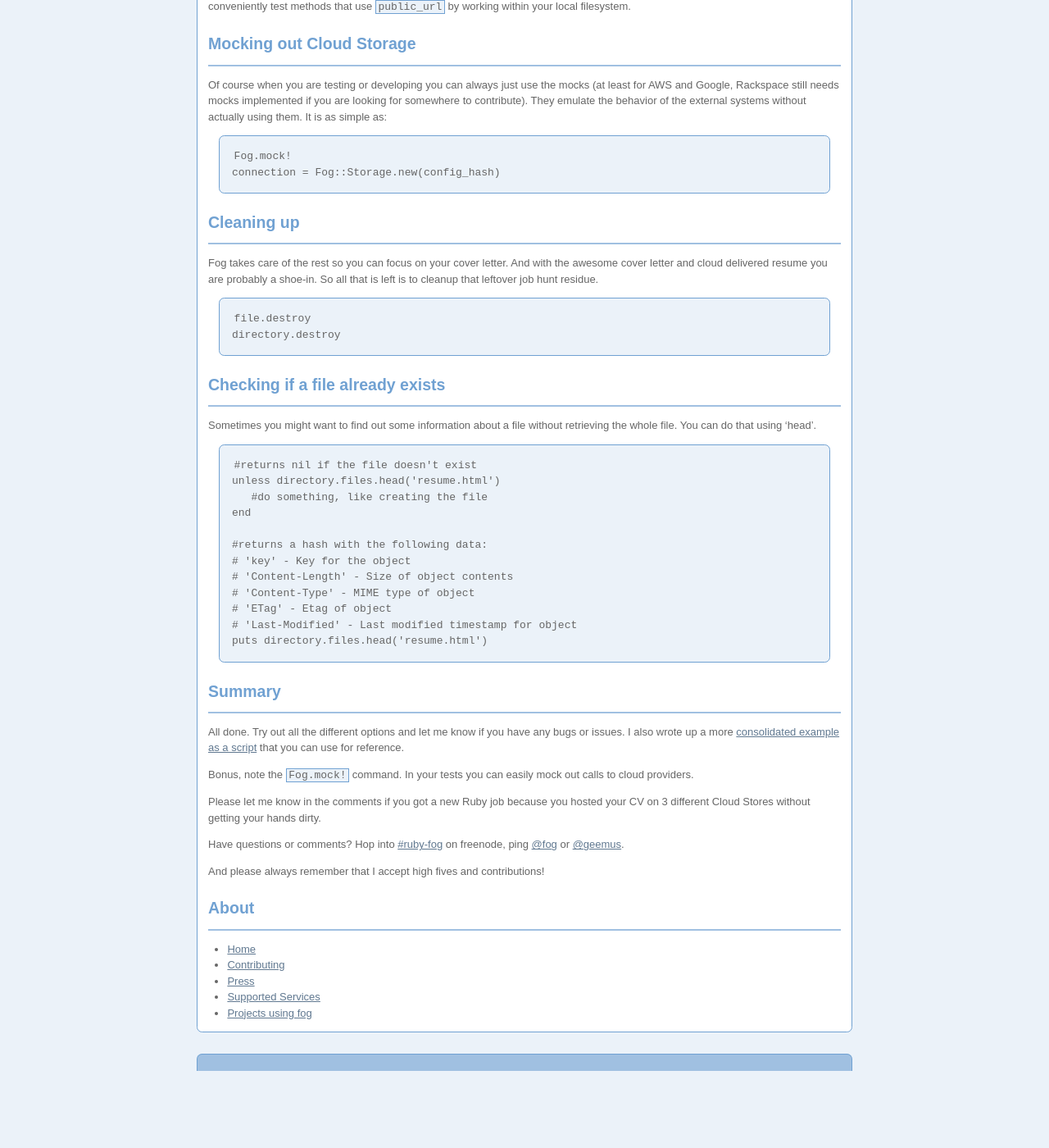
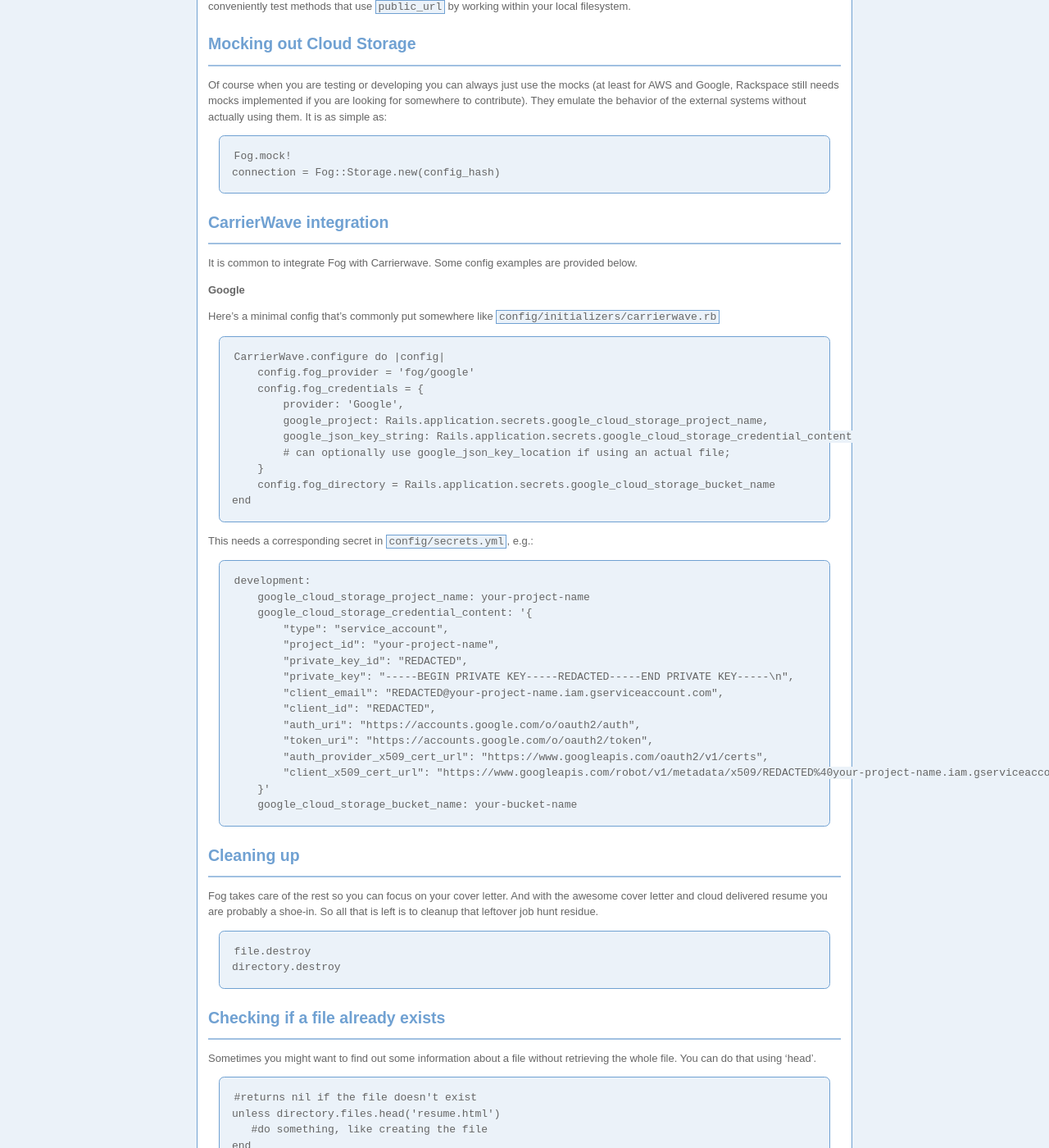
Before and after one commit to fog/fog.github.com, a Jekyll site: the page built from storage/index.markdown, in a window 1280 px wide and 1400 px high, scrolled down 4084 px. Shown: the whole window at 82% size. Built offline with Jekyll 4.4.1, drawn with Linux system fonts in a browser that asks for light colours; nearby versions of some CDN libraries; before the commit the page ends 5390 px from its top, so only the background shows below that.

Commit message:
Add CarrierWave Storage integration example

````diff
--- a/storage/index.markdown
+++ b/storage/index.markdown
@@ -179,6 +179,47 @@ Of course when you are testing or developing you can always just use the mocks (
     Fog.mock!
     connection = Fog::Storage.new(config_hash)
 
+## CarrierWave integration
+
+It is common to integrate Fog with Carrierwave. Some config examples are provided below.
+
+### Google
+
+Here's a minimal config that's commonly put somewhere like `config/initializers/carrierwave.rb`
+
+```
+CarrierWave.configure do |config|
+    config.fog_provider = 'fog/google'
+    config.fog_credentials = {
+        provider: 'Google',
+        google_project: Rails.application.secrets.google_cloud_storage_project_name,
+        google_json_key_string: Rails.application.secrets.google_cloud_storage_credential_content
+        # can optionally use google_json_key_location if using an actual file;
+    }
+    config.fog_directory = Rails.application.secrets.google_cloud_storage_bucket_name
+end
+```
+
+This needs a corresponding secret in `config/secrets.yml`, e.g.:
+
+```
+development:
+    google_cloud_storage_project_name: your-project-name
+    google_cloud_storage_credential_content: '{
+        "type": "service_account",
+        "project_id": "your-project-name",
+        "private_key_id": "REDACTED",
+        "private_key": "-----BEGIN PRIVATE KEY-----REDACTED-----END PRIVATE KEY-----\n",
+        "client_email": "REDACTED@your-project-name.iam.gserviceaccount.com",
+        "client_id": "REDACTED",
+        "auth_uri": "https://accounts.google.com/o/oauth2/auth",
+        "token_uri": "https://accounts.google.com/o/oauth2/token",
+        "auth_provider_x509_cert_url": "https://www.googleapis.com/oauth2/v1/certs",
+        "client_x509_cert_url": "https://www.googleapis.com/robot/v1/metadata/x509/REDACTED%40your-project-name.iam.gserviceaccount.com"
+    }'
+    google_cloud_storage_bucket_name: your-bucket-name
+```
+
 ## Cleaning up
 
 Fog takes care of the rest so you can focus on your cover letter. And with the awesome cover letter and cloud delivered resume you are probably a shoe-in. So all that is left is to cleanup that leftover job hunt residue.
````
